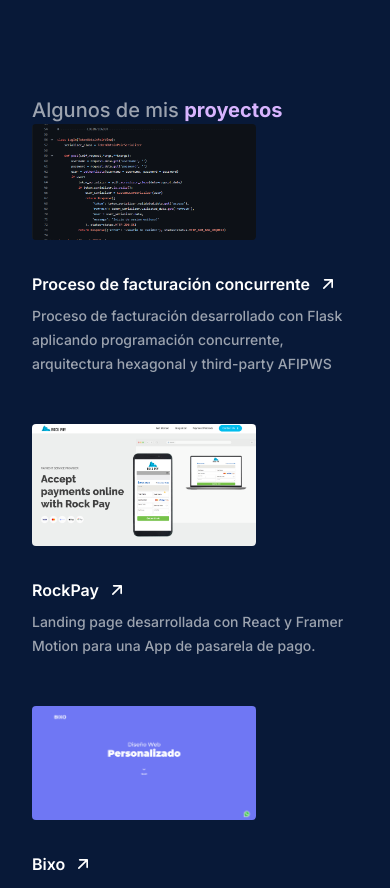
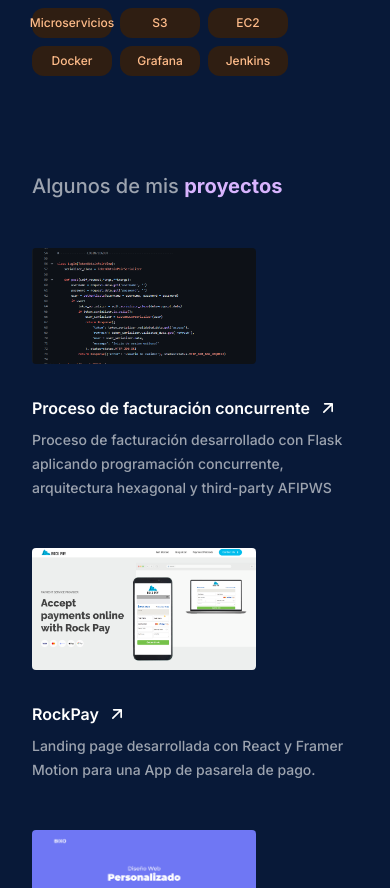
Before and after one commit to ivanmacedonio/portfoliov2, a React (Vite) app: page / in a window 390 px wide. Shown: the part 2111-2999 px from the top of the page. Built offline with nearby package versions, Linux system fonts and the light colour scheme.

Commit message:
fix: responsive

```diff
--- a/src/components/Experience.jsx
+++ b/src/components/Experience.jsx
@@ -82,7 +82,7 @@
             {title} · {enterprice}
           </h2>
           <p className="text-sm line leading-6 max-w-80">{description}</p>
-          <aside className="flex flex-wrap gap-2 mt-4 w-[400px]">
+          <aside className="flex flex-wrap gap-2 mt-4 xl:w-[400px] sm:w-[80vw]">
             {backend.map((item, index) => {
               return (
                 <h4
@@ -94,7 +94,7 @@
               );
             })}
           </aside>
-          <aside className="flex flex-wrap gap-2 mt-4 w-[400px]">
+          <aside className="flex flex-wrap gap-2 mt-4 xl:w-[400px] sm:w-[80vw]">
             {frontend.map((item, index) => {
               return (
                 <h4
@@ -106,7 +106,7 @@
               );
             })}
           </aside>
-          <aside className="flex flex-wrap gap-2 mt-4 w-[400px]">
+          <aside className="flex flex-wrap gap-2 mt-4 xl:w-[400px] sm:w-[80vw]">
             {devops.map((item, index) => {
               return (
                 <h4
--- a/src/components/Projects.jsx
+++ b/src/components/Projects.jsx
@@ -68,7 +68,7 @@
 export const Projects = () => {
   return (
     <section className="mb-24 mt-24" id="projects">
-      <h3 className="text-xl">
+      <h3 className="text-xl pb-12">
        Algunos de mis{" "}
         <strong className="font-bold text-purple-300">proyectos</strong>
       </h3>
```
